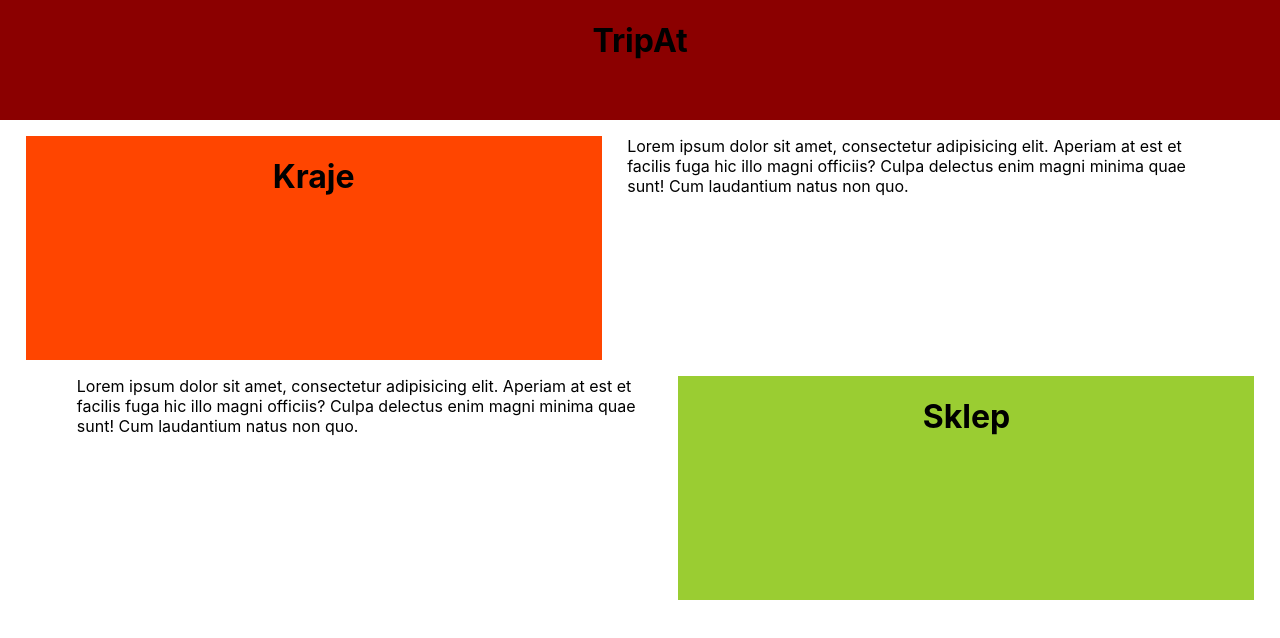
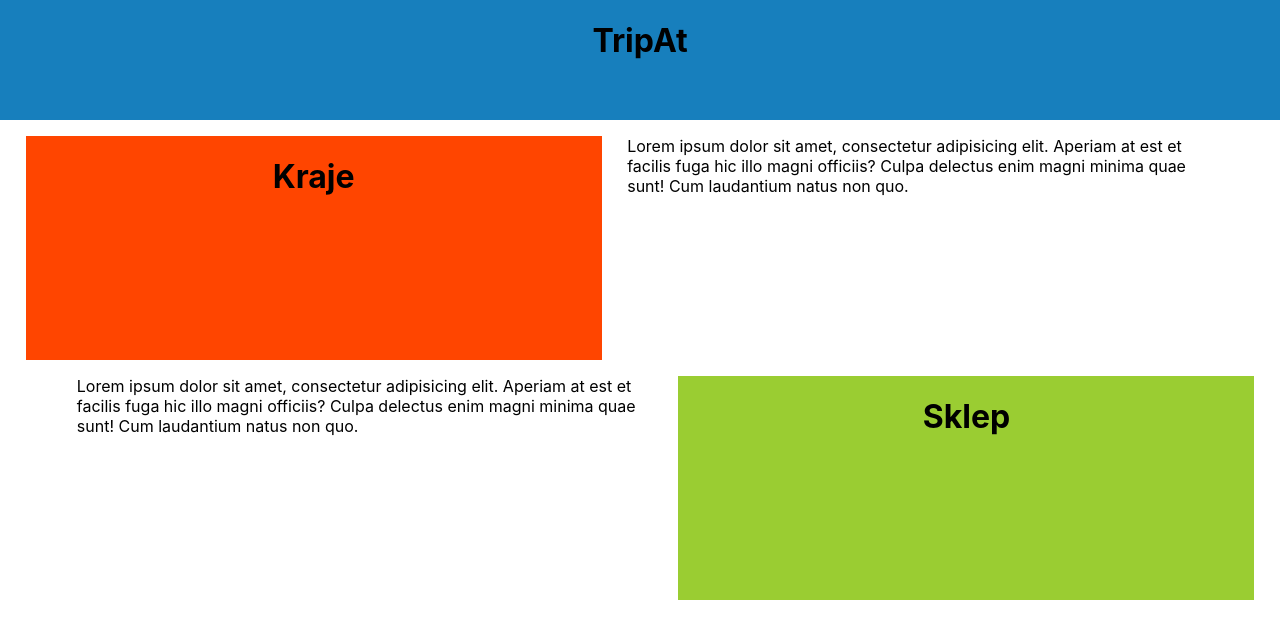
Before and after one commit to MariuszMichalski/TripAt, a React (Create React App) app: page / in a window 1280 px wide. Shown: the top 638 px of the page. Built offline with nearby package versions, Linux system fonts and the light colour scheme.

Commit message:
Added styles to Header

```diff
--- a/src/components/Header/Header.css
+++ b/src/components/Header/Header.css
@@ -3,7 +3,7 @@ header {
     justify-content: center;
     height: 15vh;
     width: 100vw;
-    background-color: darkred;
+    background-color: #177fbd;
 }
 
 header h1 {
```
